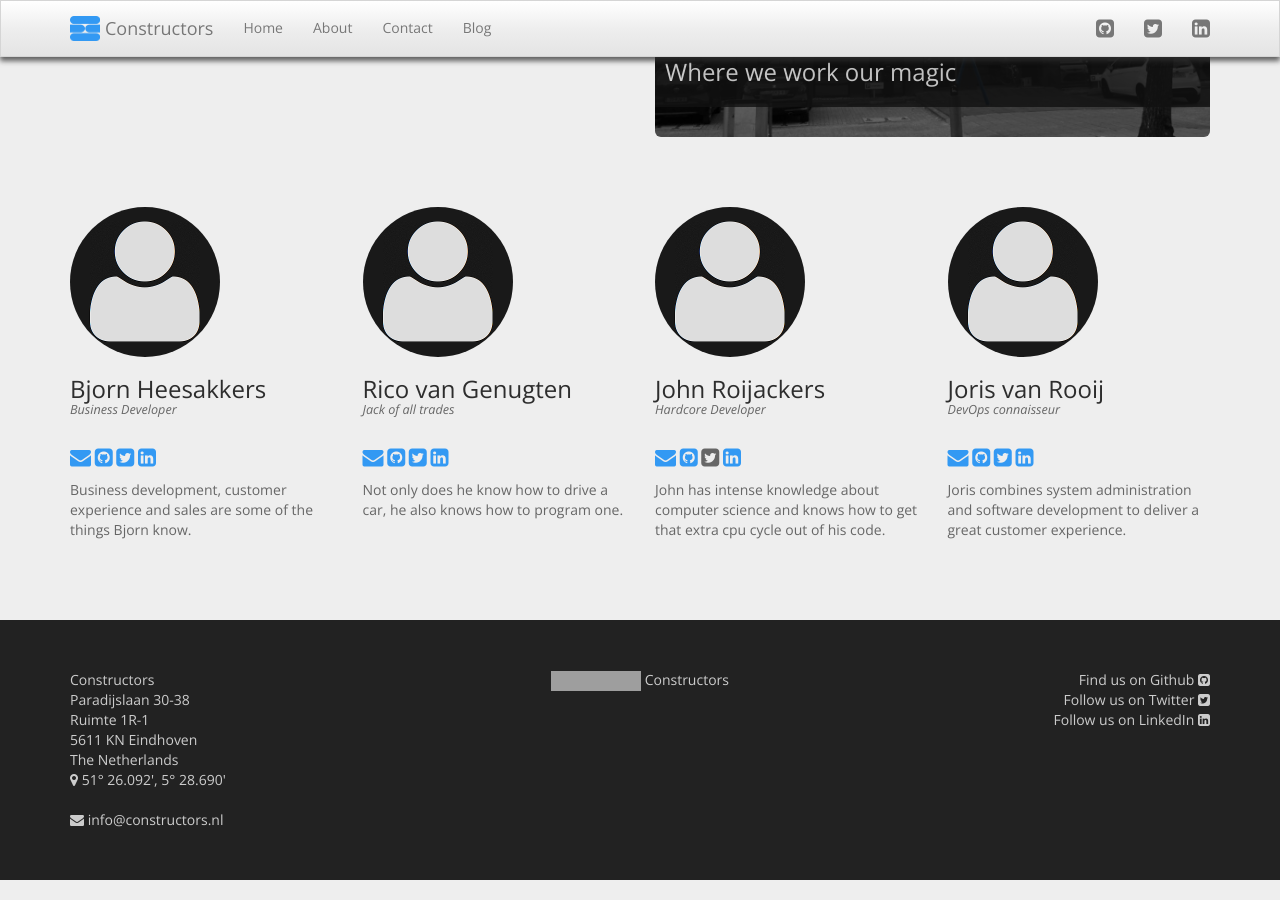
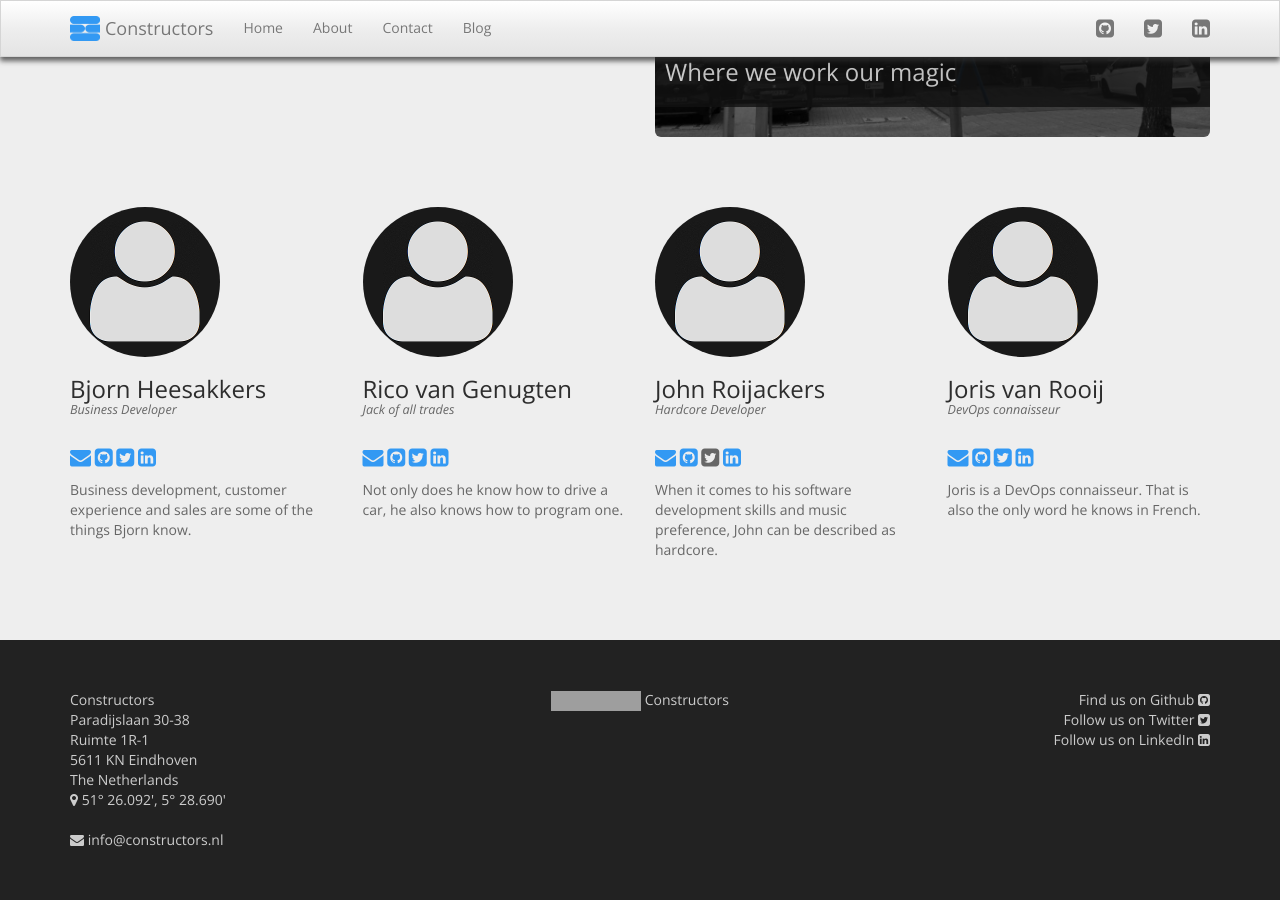
Before and after one commit to constructors/constructors.nl, a Jekyll site: the page built from about/index.html, in a window 1280 px wide and 900 px high, scrolled down 558 px. Built offline with Jekyll 4.4.1, drawn with Linux system fonts in a browser that asks for light colours; nearby versions of some CDN libraries; Markdown is read by kramdown in place of the engine named in the settings; grey boxes are pictures that could not be loaded.

Commit message:
Changed more peoples.

```diff
--- a/_data/constructors.yml
+++ b/_data/constructors.yml
@@ -24,7 +24,7 @@
   twitter:
   linkedin: http://nl.linkedin.com/in/jroijackers
   skills:
-    - John has intense knowledge about computer science and knows how to get that extra cpu cycle out of his code.
+    - When it comes to his software development skills and music preference, John can be described as hardcore.
 - name: Joris van Rooij
   title: DevOps connaisseur
   photo: /img/person.png
@@ -33,4 +33,4 @@
   twitter: https://github.com/jorrizza
   linkedin: http://nl.linkedin.com/in/jorrizza
   skills:
-    - Joris combines system administration and software development to deliver a great customer experience.
+    - Joris is a DevOps connaisseur. That is also the only word he knows in French.
```
